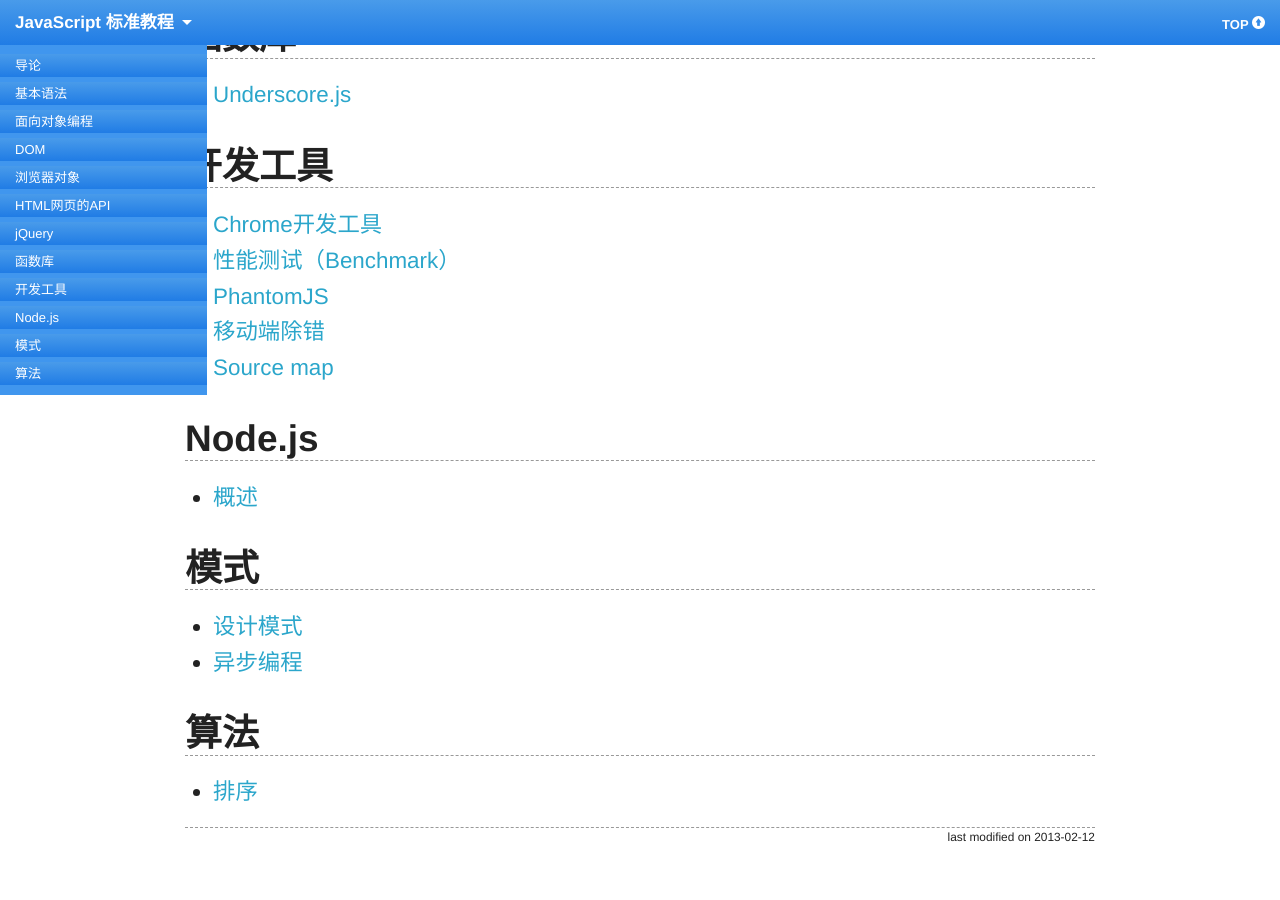
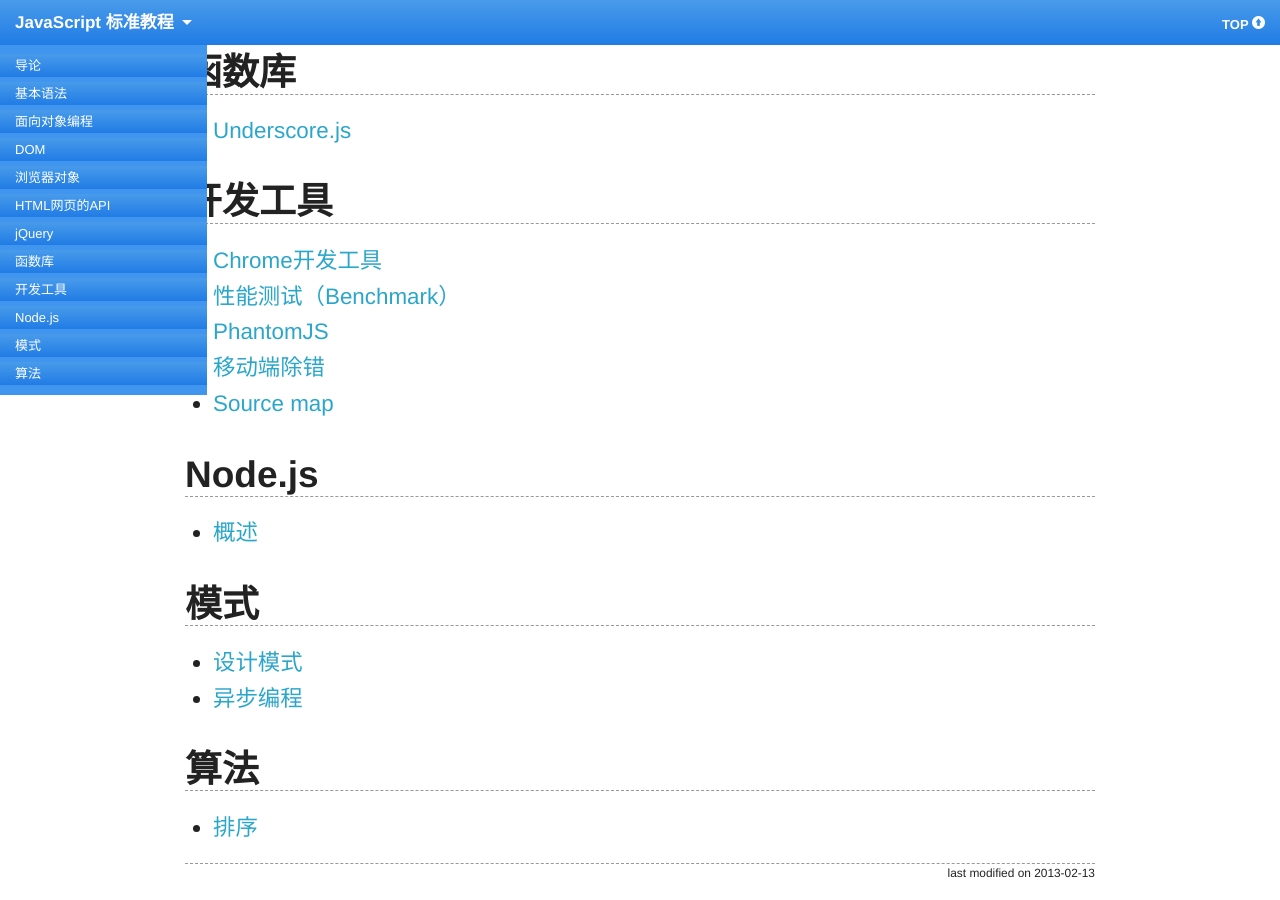
Before and after one commit to ruanyf/jstutorial, a Jekyll site: the page built from index.md, in a window 1280 px wide and 900 px high, scrolled down 2282 px. Built offline with Jekyll 4.4.1, drawn with Linux system fonts in a browser that asks for light colours; Markdown is read by kramdown in place of the engine named in the settings; before the commit the page ends 3146 px from its top, so only the background shows below that.

Commit message:
edit grammar/index

```diff
--- a/index.md
+++ b/index.md
@@ -2,7 +2,7 @@
 layout: homepage
 title: Javascript 标准教程
 date: 2012-11-18
-modifiedOn: 2013-02-12
+modifiedOn: 2013-02-13
 ---
 
 <h2 id="introduction">导论</h2>
```
Also changed, not shown: other parts of index.md (+1 -0 lines).
